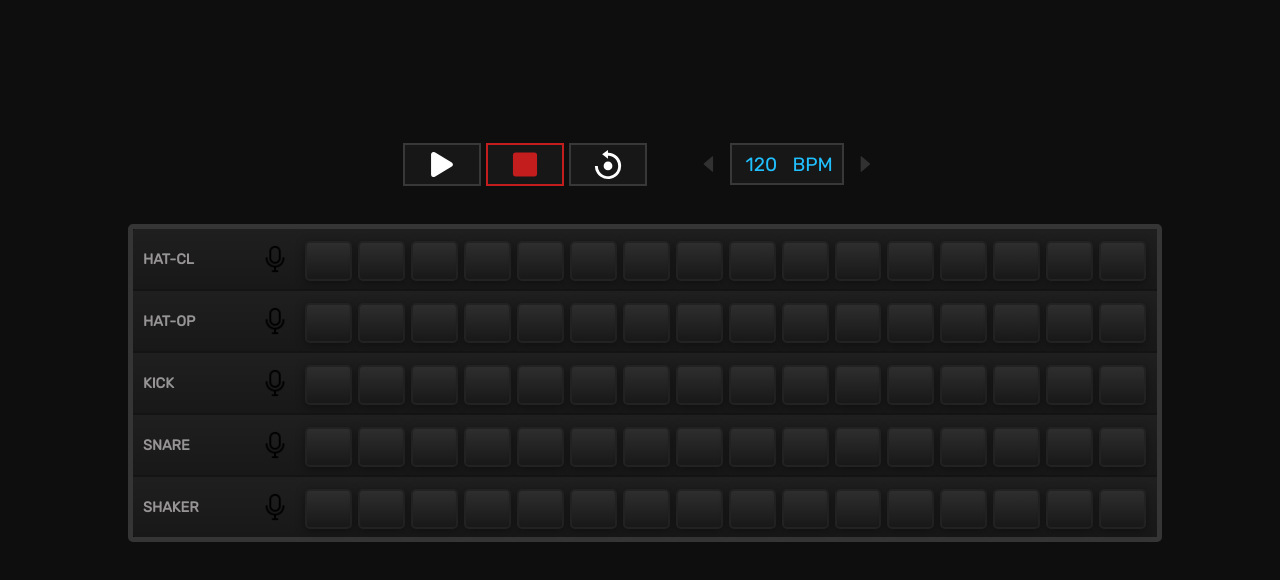
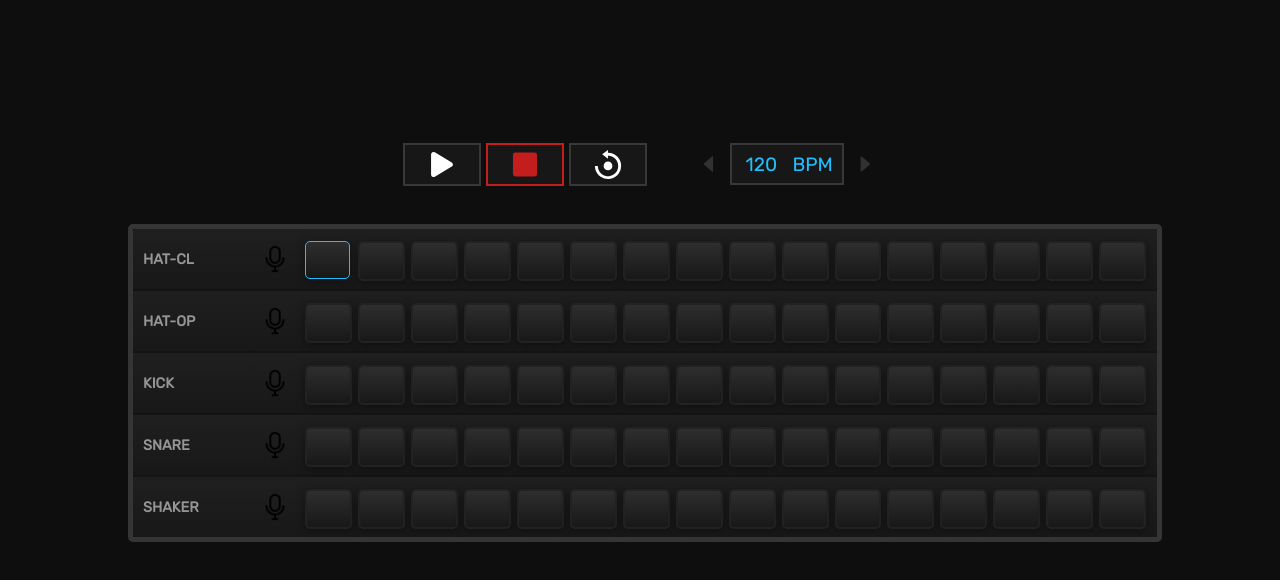
Before and after one commit to r3mot/sampler-step, a React (Vite) app: page / in a window 1280 px wide. In both pictures the pointer is over the element 328 px from the left and 261 px from the top of the page. Shown: the top 580 px of the page. Built offline with nearby package versions, Linux system fonts and the light colour scheme; no server answers.

Commit message:
Feat: Highlight cells on hover

```diff
--- a/src/components/grid/Grid.module.css
+++ b/src/components/grid/Grid.module.css
@@ -54,6 +54,10 @@
   align-items: center;
 }
 
+.overlay:hover {
+  border: 1px solid rgb(32, 192, 255);
+}
+
 .pad {
   display: none;
 }
```
